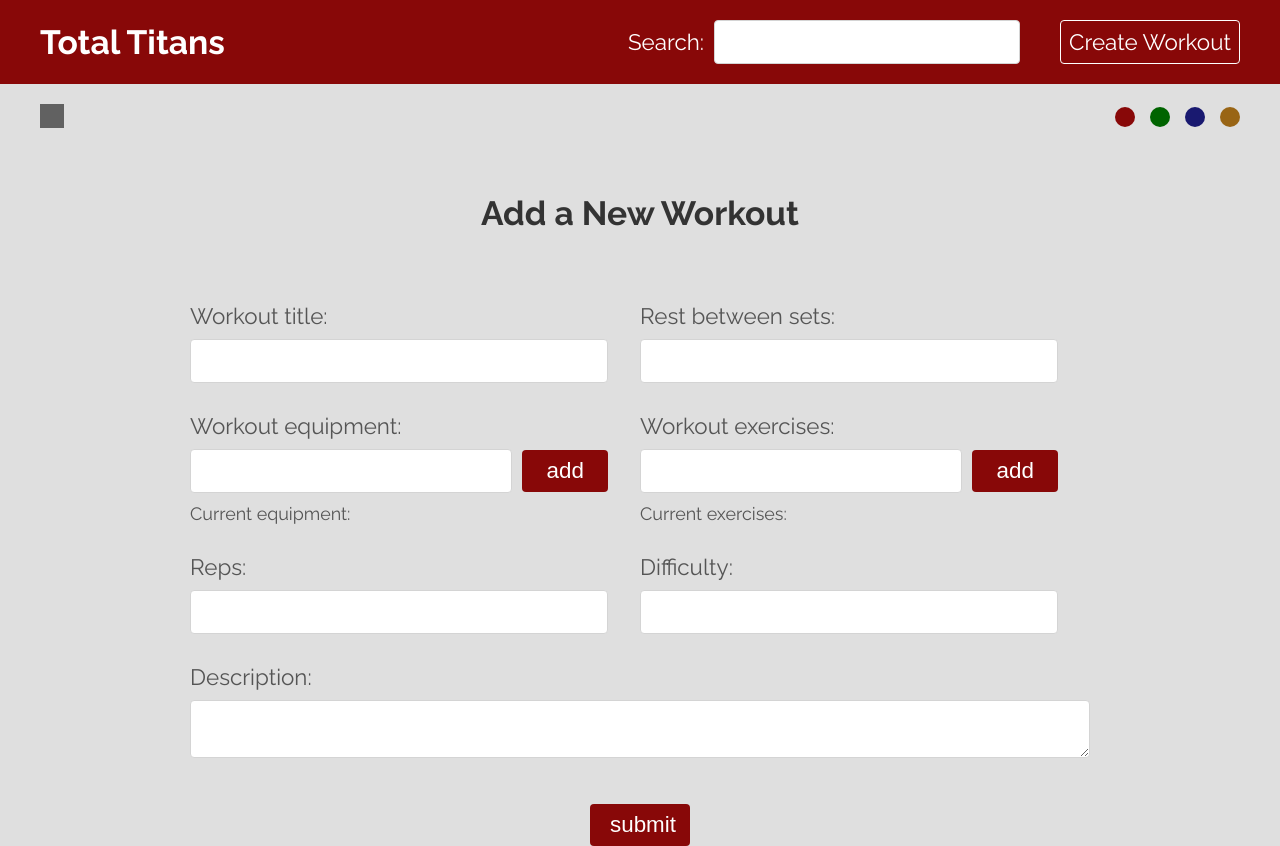
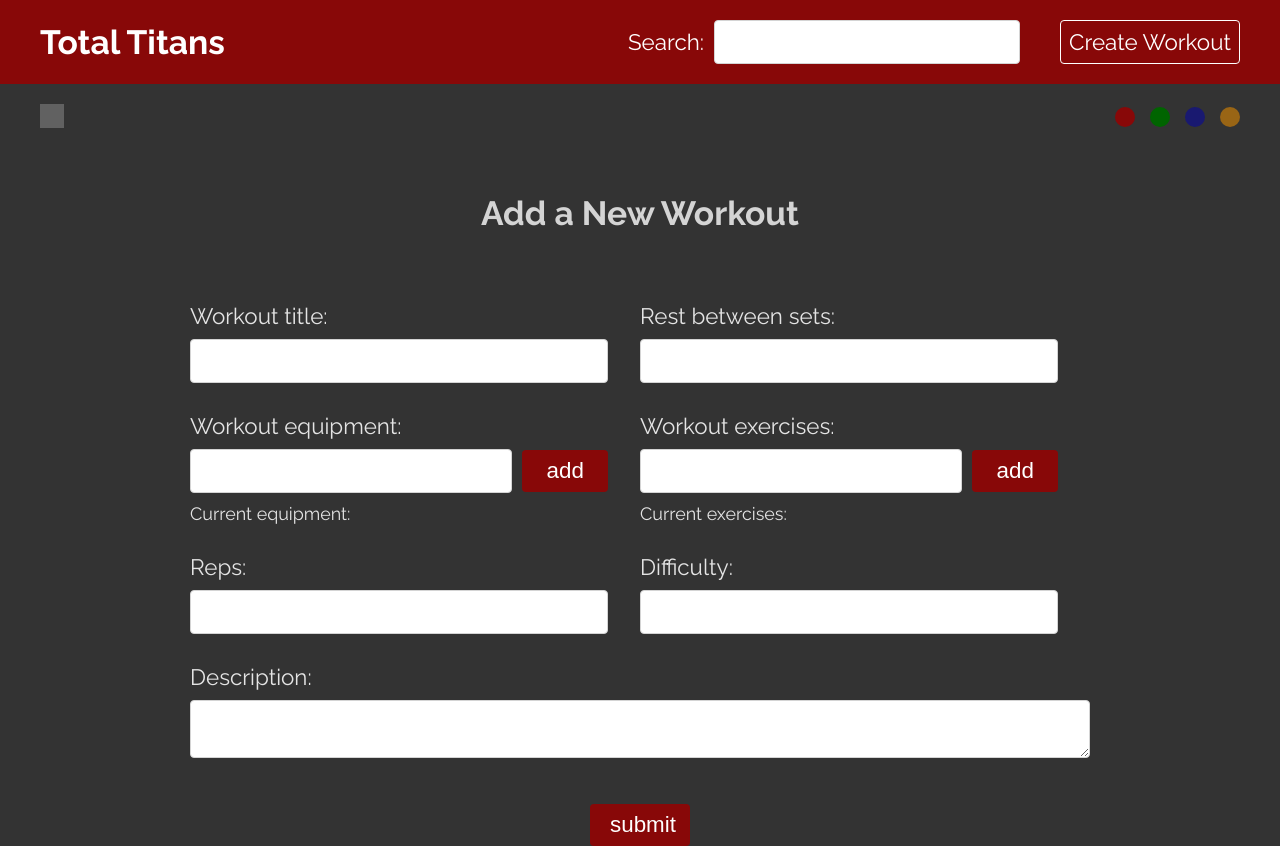
Before and after one commit to ESSODillon/Total_Titans, a React (Create React App) app: page /Total_Titans/create in a window 1280 px wide. Built offline with nearby package versions, Linux system fonts and the light colour scheme; grey boxes are pictures that could not be loaded.

Commit message:
Dark/Light Mode styling

```diff
--- a/src/App.css
+++ b/src/App.css
@@ -1,3 +1,7 @@
 .App {
   min-height: 100%;
 }
+
+.App.dark {
+  background: #333;
+}
--- a/src/App.js
+++ b/src/App.js
@@ -1,4 +1,5 @@
 import { BrowserRouter, Switch, Route } from "react-router-dom";
+import { useTheme } from "./hooks/useTheme";
 
 // Page components
 import Navbar from "./components/Navbar";
@@ -12,8 +13,9 @@ import ThemeSelector from "./components/ThemeSelector";
 import "./App.css";
 
 function App() {
+  const { mode } = useTheme();
   return (
-    <div className="App">
+    <div className={`App ${mode}`}>
       <BrowserRouter>
         <Navbar />
         <ThemeSelector />
--- a/src/components/WorkoutList.css
+++ b/src/components/WorkoutList.css
@@ -44,3 +44,13 @@
   border-radius: 4px;
   margin: 20px auto 0;
 }
+
+/* dark mode */
+.workout-list .card.dark {
+  background: #555;
+}
+.workout-list .card.dark p,
+.workout-list .card.dark h3,
+.workout-list .card.dark div {
+  color: #e4e4e4;
+}
--- a/src/components/WorkoutList.js
+++ b/src/components/WorkoutList.js
@@ -1,17 +1,20 @@
 import React from "react";
 import { Link } from "react-router-dom";
+import { useTheme } from "../hooks/useTheme";
 
 // Styles
 import "./WorkoutList.css";
 
 export default function WorkoutList({ workouts }) {
+  const { mode } = useTheme();
+
   if (workouts.length == 0) {
     return <div className="error">No workouts to load...</div>;
   }
   return (
     <div className="workout-list">
       {workouts.map((workout) => (
-        <div key={workout.id} className="card">
+        <div key={workout.id} className={`card ${mode}`}>
           <h3>{workout.title}</h3>
           <p>Difficulty level: {workout.experience}</p>
           <div>{workout.about.substring(0, 100)}...</div>
--- a/src/index.css
+++ b/src/index.css
@@ -36,6 +36,10 @@ textarea {
   margin: 40px auto;
   color: #333;
 }
+
+.dark .page-title {
+  color: #d4d4d4;
+}
 .loading,
 .error {
   text-align: center;
--- a/src/pages/create/Create.css
+++ b/src/pages/create/Create.css
@@ -2,6 +2,12 @@
   color: #555;
   max-width: 900px;
   margin: 60px auto;
+}
+
+/* dark mode */
+
+.create.dark {
+  color: #e4e4e4;
 }
 
 .create label span {
--- a/src/pages/create/Create.js
+++ b/src/pages/create/Create.js
@@ -24,6 +24,7 @@ export default function Create() {
   const exerciseInput = useRef(null);
 
   const { color } = useTheme();
+  const { mode } = useTheme();
 
   const { postData, data, error } = useFetch(
     "http://localhost:3000/workouts",
@@ -74,7 +75,7 @@ export default function Create() {
   }, [data]);
 
   return (
-    <div className="create">
+    <div className={`create ${mode}`}>
       <h2 className="page-title">Add a New Workout</h2>
 
       <form onSubmit={handleSubmit}>
--- a/src/pages/workout/Workout.css
+++ b/src/pages/workout/Workout.css
@@ -45,3 +45,13 @@
   text-align: left;
   line-height: 1.5em;
 }
+
+/* dark mode */
+.workout.dark {
+  background: #555;
+  color: #e4e4e4;
+}
+
+.workout.dark li {
+  color: #e4e4e4;
+}
--- a/src/pages/workout/Workout.js
+++ b/src/pages/workout/Workout.js
@@ -1,6 +1,7 @@
 import React from "react";
 import { useParams } from "react-router-dom";
 import { useFetch } from "../../hooks/useFetch";
+import { useTheme } from "../../hooks/useTheme";
 
 // Styles
 import "./Workout.css";
@@ -9,9 +10,10 @@ export default function Workout() {
   const { id } = useParams();
   const url = "http://localhost:3000/workouts/" + id;
   const { data: workout, isPending, error } = useFetch(url);
+  const { mode } = useTheme();
 
   return (
-    <div className="workout">
+    <div className={`workout ${mode}`}>
       {error && <p className="error">{error}</p>}
       {isPending && <p className="loading">Loading...</p>}
       {workout && (
```
